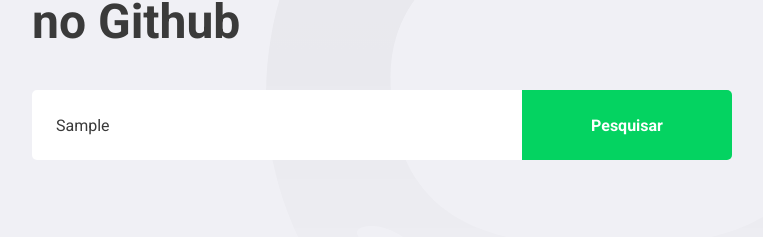
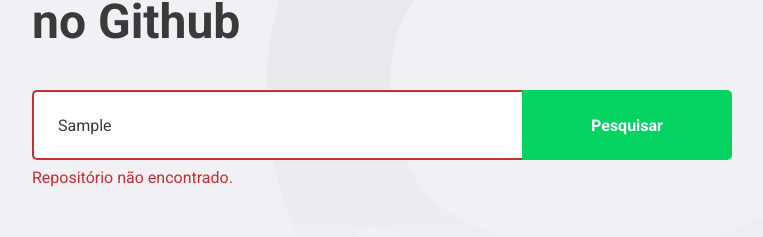
Before and after one commit to hbalardin/gostack-level-03-first-react-project, a React (Create React App) app: page / in a window 1280 px wide. Both pictures are taken after typing "Sample" into the empty fields and a click on the button "Pesquisar". Shown: the part 218-455 px from the top of the page, without its empty margins (148-911 px from the left). Built offline with nearby package versions, Linux system fonts and the light colour scheme; no server answers.

Commit message:
module 2: (5/9) finished & prettier fixed

```diff
--- a/src/pages/Dashboard/index.tsx
+++ b/src/pages/Dashboard/index.tsx
@@ -1,10 +1,10 @@
-import React, { useState, FormEvent } from "react";
-import { FiChevronRight } from "react-icons/fi";
-import api from "../../services/api";
+import React, { useState, FormEvent } from 'react';
+import { FiChevronRight } from 'react-icons/fi';
+import api from '../../services/api';
 
-import logo from "../../assets/logo.svg";
+import logo from '../../assets/logo.svg';
 
-import { Title, Form, Repositories } from "./styles";
+import { Title, Form, Repositories, Error } from './styles';
 
 interface Repository {
   full_name: string;
@@ -16,20 +16,31 @@
 }
 
 const Dashboard: React.FC = () => {
-  const [newRepo, setNewRepo] = useState("");
+  const [newRepo, setNewRepo] = useState('');
+  const [inputError, setInputError] = useState('');
   const [repositories, setRepositories] = useState<Repository[]>([]);
 
   async function handleAddRepository(
-    event: FormEvent<HTMLFormElement>
+    event: FormEvent<HTMLFormElement>,
   ): Promise<void> {
     event.preventDefault();
 
-    const response = await api.get<Repository>(`repos/${newRepo}`);
+    if (!newRepo) {
+      setInputError('Digite o autor/nome do repositório.');
+      return;
+    }
 
-    const repository = response.data;
+    try {
+      const response = await api.get<Repository>(`repos/${newRepo}`);
 
-    setRepositories([...repositories, repository]);
-    setNewRepo("");
+      const repository = response.data;
+
+      setRepositories([...repositories, repository]);
+      setNewRepo('');
+      setInputError('');
+    } catch (err) {
+      setInputError('Repositório não encontrado.');
+    }
   }
 
   return (
@@ -37,17 +48,19 @@
       <img src={logo} alt="Github Explorer" />
       <Title>Explore repositórios no Github</Title>
 
-      <Form onSubmit={handleAddRepository}>
+      <Form hasError={!!inputError} onSubmit={handleAddRepository}>
         <input
           placeholder="Digite o nome do repositório"
           value={newRepo}
-          onChange={(e) => setNewRepo(e.target.value)}
+          onChange={e => setNewRepo(e.target.value)}
         />
         <button type="submit">Pesquisar</button>
       </Form>
 
+      {inputError && <Error>{inputError}</Error>}
+
       <Repositories>
-        {repositories.map((repository) => (
+        {repositories.map(repository => (
           <a key={repository.full_name} href="teste">
             <img
               src={repository.owner.avatar_url}
--- a/src/pages/Dashboard/styles.ts
+++ b/src/pages/Dashboard/styles.ts
@@ -1,5 +1,9 @@
-import styled from "styled-components";
-import { shade } from "polished";
+import styled, { css } from 'styled-components';
+import { shade } from 'polished';
+
+interface FormProps {
+  hasError: boolean;
+}
 
 export const Title = styled.h1`
   font-size: 48px;
@@ -10,7 +14,7 @@
   margin-top: 80px;
 `;
 
-export const Form = styled.form`
+export const Form = styled.form<FormProps>`
   margin-top: 40px;
   max-width: 700px;
 
@@ -23,6 +27,14 @@
     border: 0;
     border-radius: 5px 0 0 5px;
     color: #3a3a3a;
+    border: 2px solid #fff;
+    border-right: 0;
+
+    ${props =>
+      props.hasError &&
+      css`
+        border-color: #c53030;
+      `}
 
     &::placeholder {
       color: #a8a8b3;
@@ -40,9 +52,15 @@
     transition: background-color 0.2s;
 
     &:hover {
-      background: ${shade(0.2, "#04d361")};
+      background: ${shade(0.2, '#04d361')};
     }
   }
+`;
+
+export const Error = styled.span`
+  display: block;
+  color: #c53030;
+  margin-top: 8px;
 `;
 
 export const Repositories = styled.div`
```
Also changed, not shown: prettier.config.js (renamed from .prettier.config.js).
